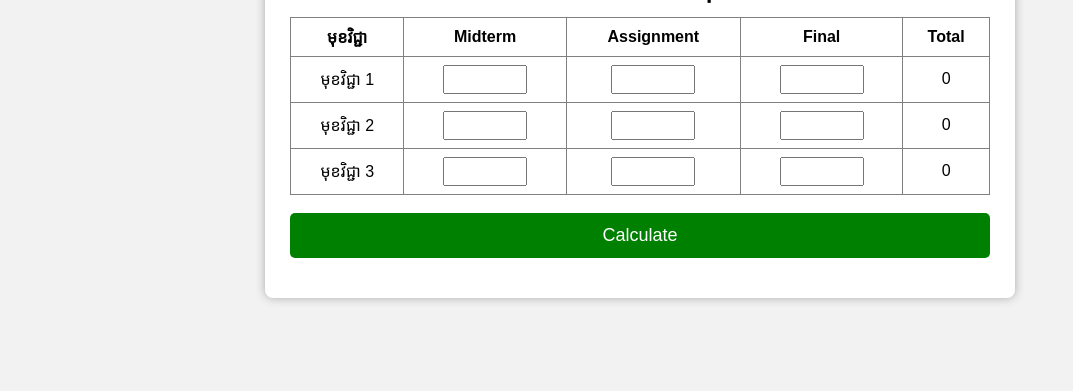
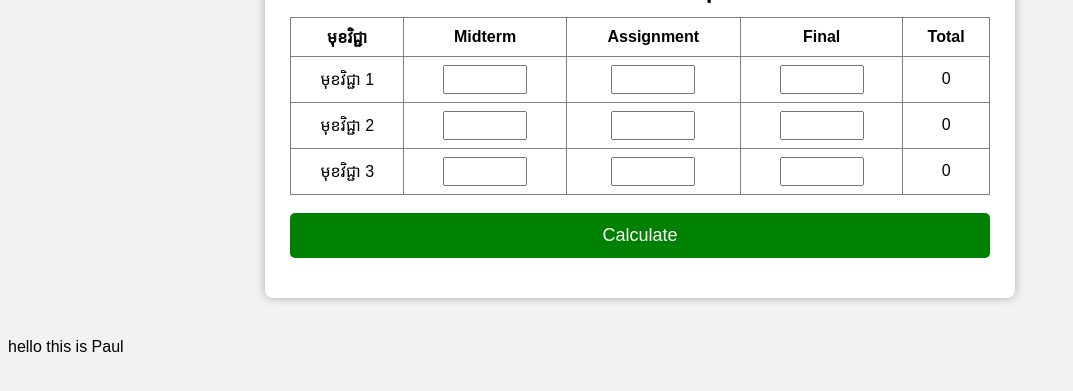
Before and after one commit to khimk6262-pixel/8, a plain HTML site: page index.html in a window 1280 px wide. Shown: the part 121-512 px from the top of the page, without its empty margins (0-1073 px from the left). Drawn offline with Linux system fonts and the light colour scheme.

Commit message:
Update index.html

```diff
--- a/index.html
+++ b/index.html
@@ -130,6 +130,6 @@ function calculate(){
         "ពិន្ទុមធ្យម: " + avg.toFixed(2) + " | Grade: " + grade;
 }
 </script>
-
+<p>hello this is Paul</p>
 </body>
 </html>
```
